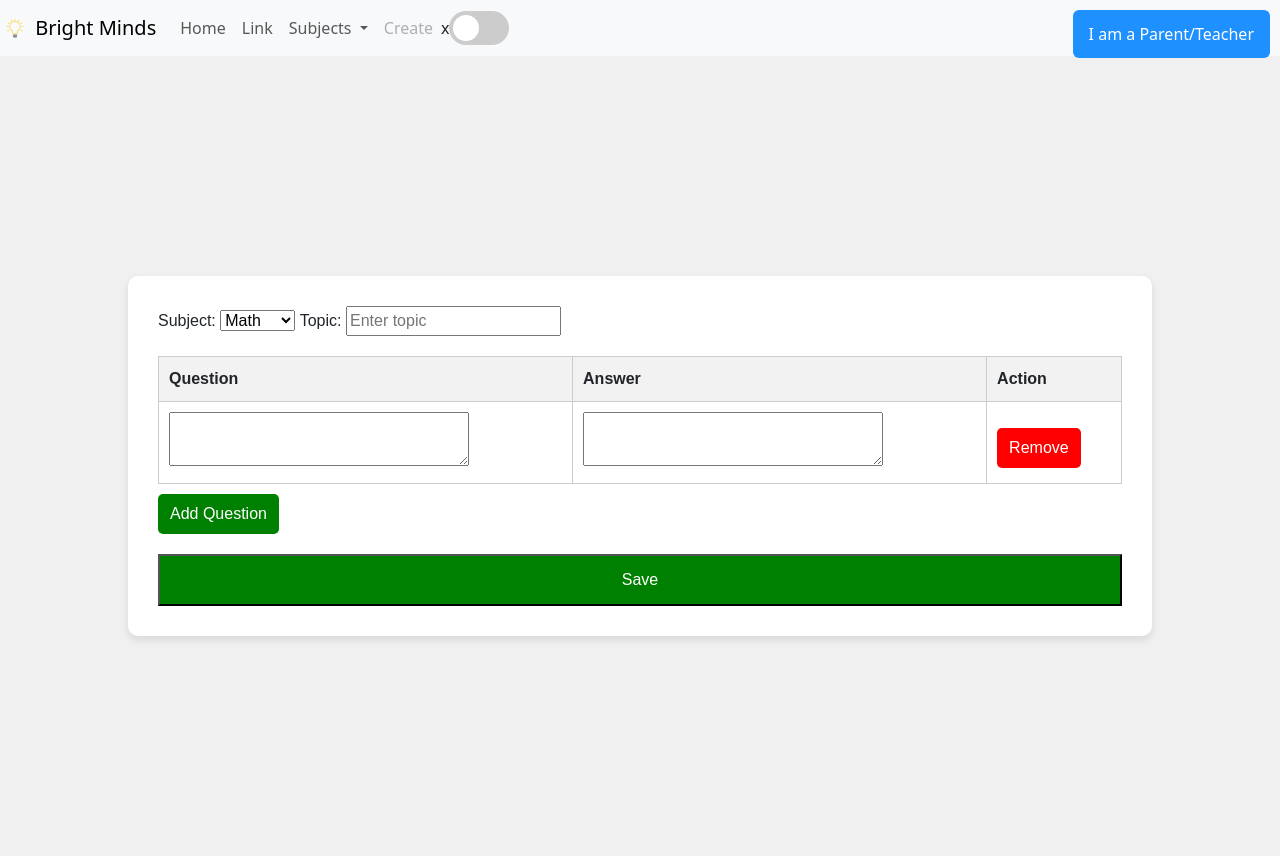
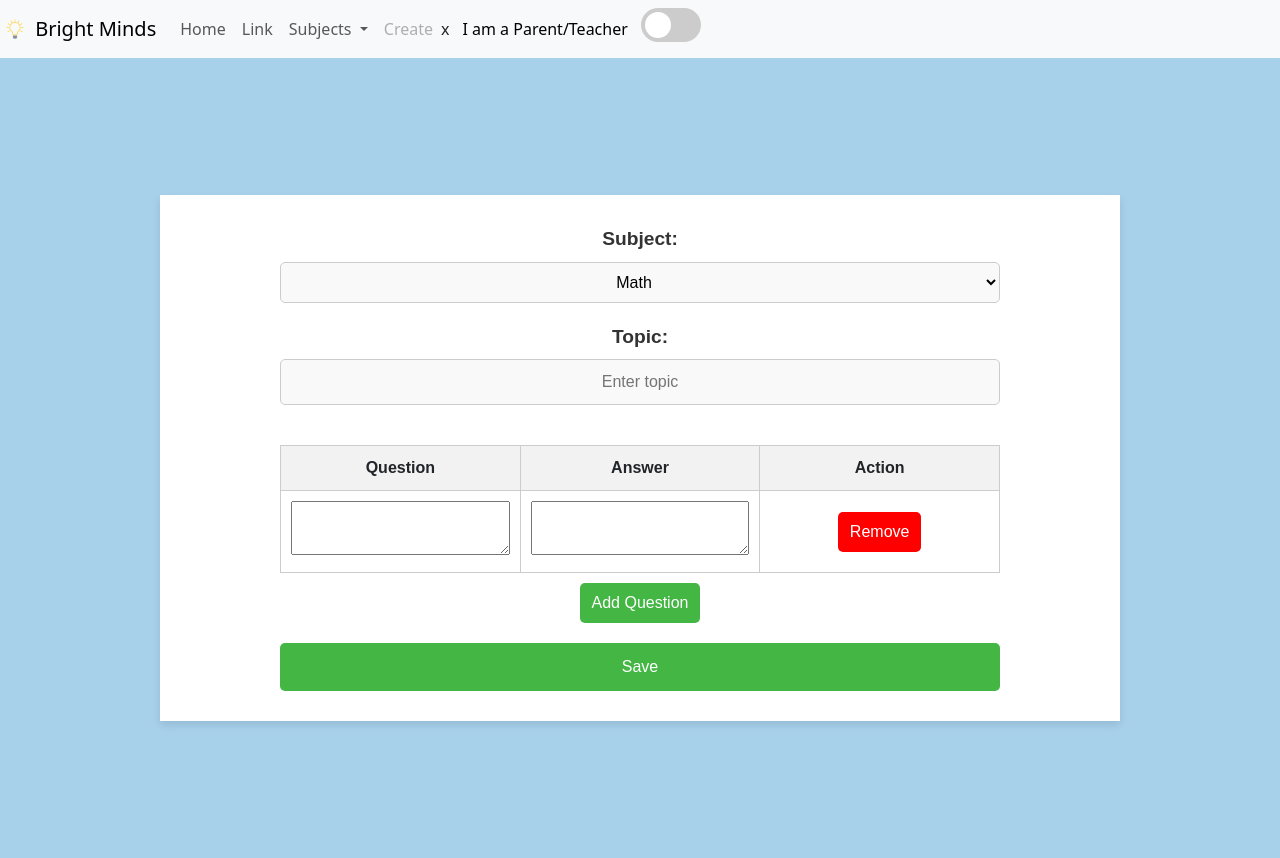
Before and after one commit to JocelynGV/BrightMindsApplication, a website: page public/create.html in a window 1280 px wide. Drawn offline with nearby package versions, Linux system fonts and the light colour scheme; no server answers.

Commit message:
Format the pages so the conventions look similar
minor changes to the styling, added nav bar to all the pages(just the home works)

```diff
--- a/public/css/create.css
+++ b/public/css/create.css
@@ -1,50 +1,49 @@
 #create-body {
+    max-width: 100%;
     margin: 0;
     font-family: Arial, sans-serif;
     height: 100vh;
     display: flex;
     justify-content: center;
     align-items: center;
-    background-color: #f0f0f0;
-}
-
-.btn {
-    background-color: DodgerBlue;
-    border: none;
-    color: white;
-    padding: 12px 16px;
-    font-size: 16px;
-    cursor: pointer;
-    position: fixed;
-    top: 10px;
-    right: 10px;
-    text-decoration: none;
-    display: inline-flex;
-    align-items: center;
-}
-
-.btn:hover {
-    background-color: RoyalBlue;
+    text-align: center;
+    background-color: rgb(167, 208, 235);
 }
 
 .form-container {
-    width: 80%;
+    display: flex;
+    justify-content: center;
+    align-items: center;
+    max-width: 75%;
+    margin: auto;
     background-color: white;
     padding: 30px;
-    border-radius: 10px;
     box-shadow: 0 4px 8px rgba(0, 0, 0, 0.1);
 }
 
+#qa-table {
+    width: 100%; /* Make the table width responsive by default */
+    table-layout: fixed; /* Ensures that columns do not exceed the table's width */
+    border-collapse: collapse; /* Ensure borders collapse into one */
+}
+
 table {
-    width: 100%;
+    width: 75%;
+    table-layout:auto;
     border-collapse: collapse;
     margin-top: 20px;
+
 }
 
 th, td {
     border: 1px solid #ccc;
     padding: 10px;
-    text-align: left;
+    text-align: center;
+}
+
+td textarea {
+    width: 100%;
+    height: 100%
 }
 
 th {
@@ -52,7 +51,7 @@ th {
 }
 
 .add-btn, .remove-btn {
-    background-color: green;
+    background-color: rgb(68, 182, 68);
     color: white;
     border: none;
     padding: 8px 12px;
@@ -63,15 +62,67 @@ th {
 
 .remove-btn {
     background-color: red;
+    margin-top: 0;
 }
 
 .save-btn {
-    background-color: green;
+    background-color: rgb(68, 182, 68);
     color: white;
+    border: none;
     padding: 12px 20px;
+    border-radius: 5px;
     cursor: pointer;
     margin-top: 20px;
     font-size: 16px;
     display: block;
     width: 100%;
 }
+
+.remove-btn:hover{
+    background-color: darkred;
+}
+
+.add-btn:hover{
+    background-color: green;
+}
+
+.save-btn:hover{
+    background-color: green;
+}
+
+#createForm {
+    max-width: 80%;
+}
+
+label {
+    font-size: 1.2rem;
+    font-weight: bold;
+    margin-bottom: 0.5rem;
+    display: block;
+    color: #333;
+}
+
+/* Style for the select dropdown (Subject) */
+#subject {
+    width: 100%;
+    padding: 10px;
+    font-size: 1rem;
+    background-color: #f9f9f9;
+    border: 1px solid #ccc;
+    border-radius: 5px;
+    margin-bottom: 20px;
+    text-align: center;
+
+}
+
+/* Style for the Topic input field */
+#topic {
+    width: 100%;
+    padding: 10px;
+    font-size: 1rem;
+    background-color: #f9f9f9;
+    border: 1px solid #ccc;
+    border-radius: 5px;
+    margin-bottom: 20px;
+    text-align: center;
+}
--- a/public/css/selectGame.css
+++ b/public/css/selectGame.css
@@ -1,8 +1,9 @@
 body, html {
+    background-color:rgb(200, 247, 197);
     height: 100%;
     display: flex;
     justify-content: center;
-    align-items: flex-start;
+    align-items: center;
     margin: 0;
     font-family: Arial, sans-serif;
 }
@@ -11,7 +12,6 @@ body, html {
     text-align: center;
     max-width: 600px;
     padding: 20px;
-    margin-top: 40px;
 }
 
 h1.topic {
--- a/public/css/styles.css
+++ b/public/css/styles.css
@@ -1,12 +1,12 @@
-/* body {
-    background-color: #f0f0f0;
+body {
+    background-color: rgba(255, 255, 159, 1);
     font-family: Arial, sans-serif;
     display: flex;
     justify-content: center;
     align-items: center;
     height: 100vh;
     margin: 0;
-} */
+}
 
 #homepage-body {
     position: relative;
@@ -24,6 +24,7 @@
     /* display: none; */
     /* max-height: 400px;
     overflow-y: auto; */
+    text-align: center;
     width: 120%;
     margin: 50px;
     /* box-shadow: 0 0 20px rgba(0, 0, 0, 0.1); */
@@ -40,6 +41,7 @@
 }
 
 .list-group-item {
+    text-align: center;
     padding: 20px 60px;
     display: none;
     /* background-color: rgba(149,229,250,255); */
@@ -138,7 +140,7 @@ button:hover {
 }
 
 .create-button {
-    background-color: green;
+    background-color: rgb(68, 182, 68);
     color: white;
     border: none;
     padding: 10px 20px;
@@ -146,6 +148,10 @@ button:hover {
     cursor: pointer;
     font-size: 18px;
     margin-bottom: 20px; /* Space below the Create button */
+}
+
+.create-button:hover {
+    background-color: green;
 }
 
 .button-container {
```
Also changed, not shown: public/css/matching.css (+10 -4 lines), public/flashcards.html (+8 -0 lines), public/matching.html (+4 -3 lines), public/selectGame.html (+1 -1 lines), 1 other file.
